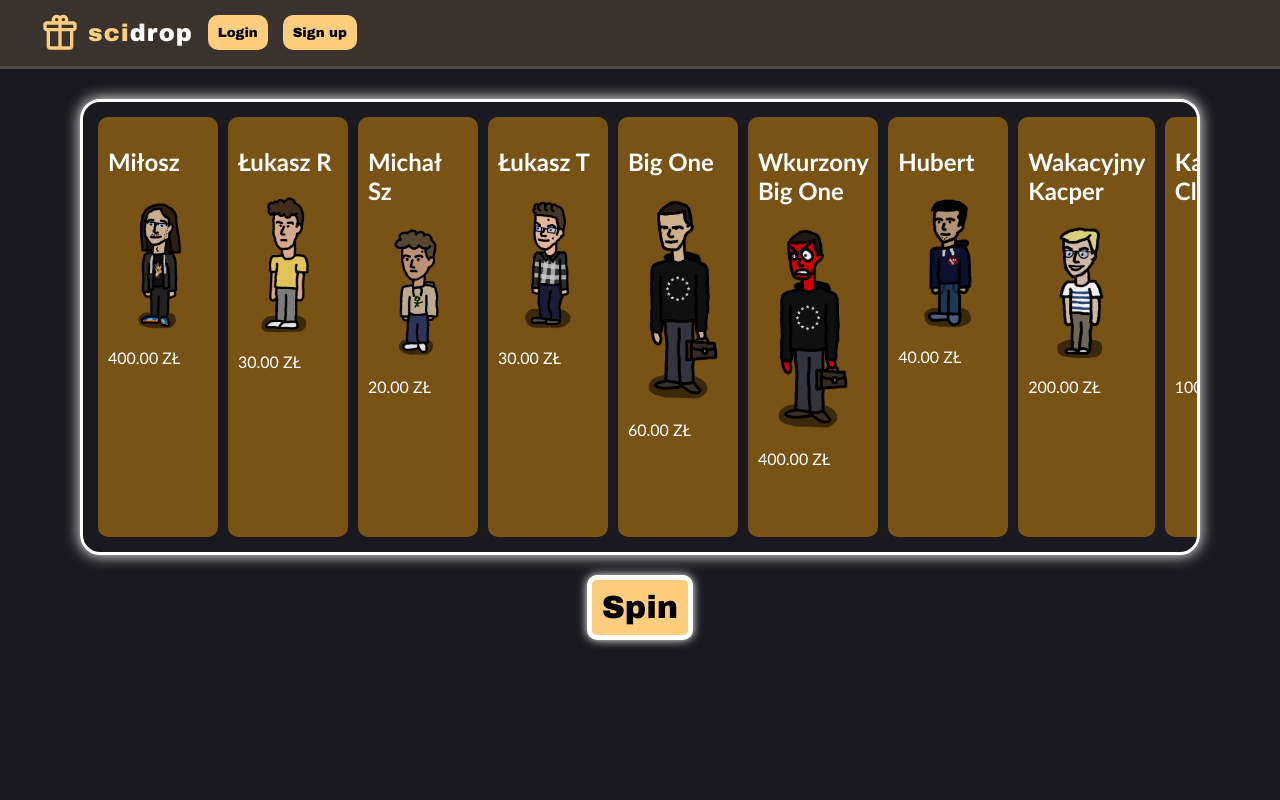
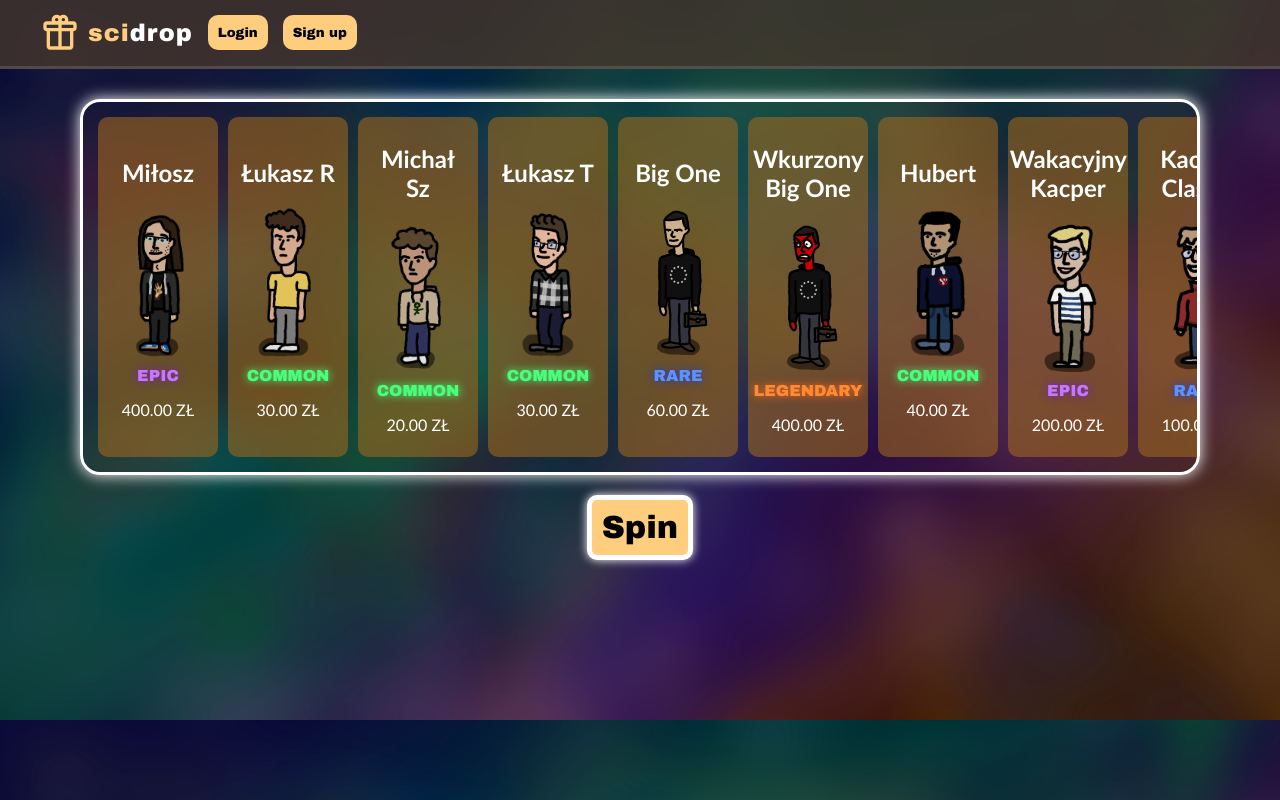
Before and after one commit to broccoli-head/SCIdrop, a Django app: page /chest/1 in a window 1280 px wide. Run offline with Django 5.2, Linux system fonts and the light colour scheme; data comes from the database, SQL or seed files in the repository; both versions use the stored data as it was after the commit; some libraries are stand-ins or nearby versions.

Commit message:
little bugfixes, begining with vue

```diff
--- a/app/static/styles/base.css
+++ b/app/static/styles/base.css
@@ -57,6 +57,10 @@ button {
     border: none;
     border-radius: 10px;
     cursor: pointer;
+    transition: 0.3s ease-in-out;
+}
+button:hover {
+    background-color: #c49141;
 }
 
 .warning {
--- a/app/static/styles/chests.css
+++ b/app/static/styles/chests.css
@@ -60,26 +60,26 @@ nav  {
     width: 200px
 }
 
-.chestBox .rarity {
+.rarity {
     font-size: 1.7em;
     font-family: "Arial Black";
     text-transform: uppercase;
     margin: 10px;
 }
 
-.chestBox .common {
+.common {
     color: rgb(72, 255, 124);
     text-shadow: 0 0 8px rgb(72, 255, 124);
 }
-.chestBox .rare {
+.rare {
     color: rgb(91, 146, 255);
     text-shadow: 0 0 8px rgb(39, 61, 190);
 }
-.chestBox .epic {
+.epic {
     color: rgb(198, 119, 255);
     text-shadow: 0 0 8px rgb(117, 35, 175);
 }
-.chestBox .legendary {
+.legendary {
     color: rgb(255, 138, 49);
     text-shadow: 0 0 8px rgb(252, 105, 42);
 }
--- a/app/static/styles/roulette.css
+++ b/app/static/styles/roulette.css
@@ -1,3 +1,7 @@
+body {
+    background-image: url(../images/roulette_background.png);
+}
+
 #skinList {
     margin-left: 80px;
     margin-right: 80px;
@@ -11,15 +15,23 @@
 }
 
 .skinBox {
-    height: 400px;
-    background-color: #795316;
+    min-width: 100px;
+    height: 320px;
+    background-color: rgba(157, 104, 30, 0.6);
+    backdrop-filter: blur(5px);
     margin: 5px;
     padding: 10px;
     border-radius: 10px;
+    display: flex;
+    flex-direction: column;
+    align-items: center;
+    justify-content: center;
+    text-align: center;
 }
 
 .skinBox img {
-    width: 100px;
+    height: 150px;
+    margin-bottom: 10px;
 }
 
 #spin {
@@ -32,3 +44,8 @@
     border: 5px solid white;
     box-shadow: 0 0 10px white;
 }
+
+.rarity {
+    font-size: 1em;
+    margin: 0;
+}
--- a/app/templates/app/chest.html
+++ b/app/templates/app/chest.html
@@ -4,6 +4,7 @@
 {% block webTitle %}SCIdrop - {{ chest.name }}{% endblock %}
 
 {% block additional %}
+    <link rel="stylesheet" href="{% static 'styles/chests.css' %}">
     <link rel="stylesheet" href="{% static 'styles/roulette.css' %}">
     <script src="https://unpkg.com/vue@3.4.21/dist/vue.global.prod.js"></script>
 {% endblock %}
@@ -18,6 +19,7 @@
         {% else %}
             <img src="{% static 'icons/chest.svg' %}">
         {% endif %}
+        <p class="rarity {{ skin.rarity }}">{{ skin.rarity }}</p>
         <p class="price">{{ skin.price }} ZŁ</p>
     </div>
     {% endfor %}
```
Also changed, not shown: app/static/images/page_background.png, app/static/images/roulette_background.png (added), db.sqlite3, media/skinCovers/buchacz.png (added), media/skinCovers/gruby.png (added), media/skinCovers/kobieta.png (added), media/skinCovers/mozgoperacyjny.png (added), media/skinCovers/nauczyciel.png (added), media/skinCovers/strzelec.png (added), media/skinCovers/tank.png (added), media/skinCovers/technik_informatyk.png (added), media/skinCovers/technik_programista2.png (added), media/skinCovers/wojownik.png (added).
